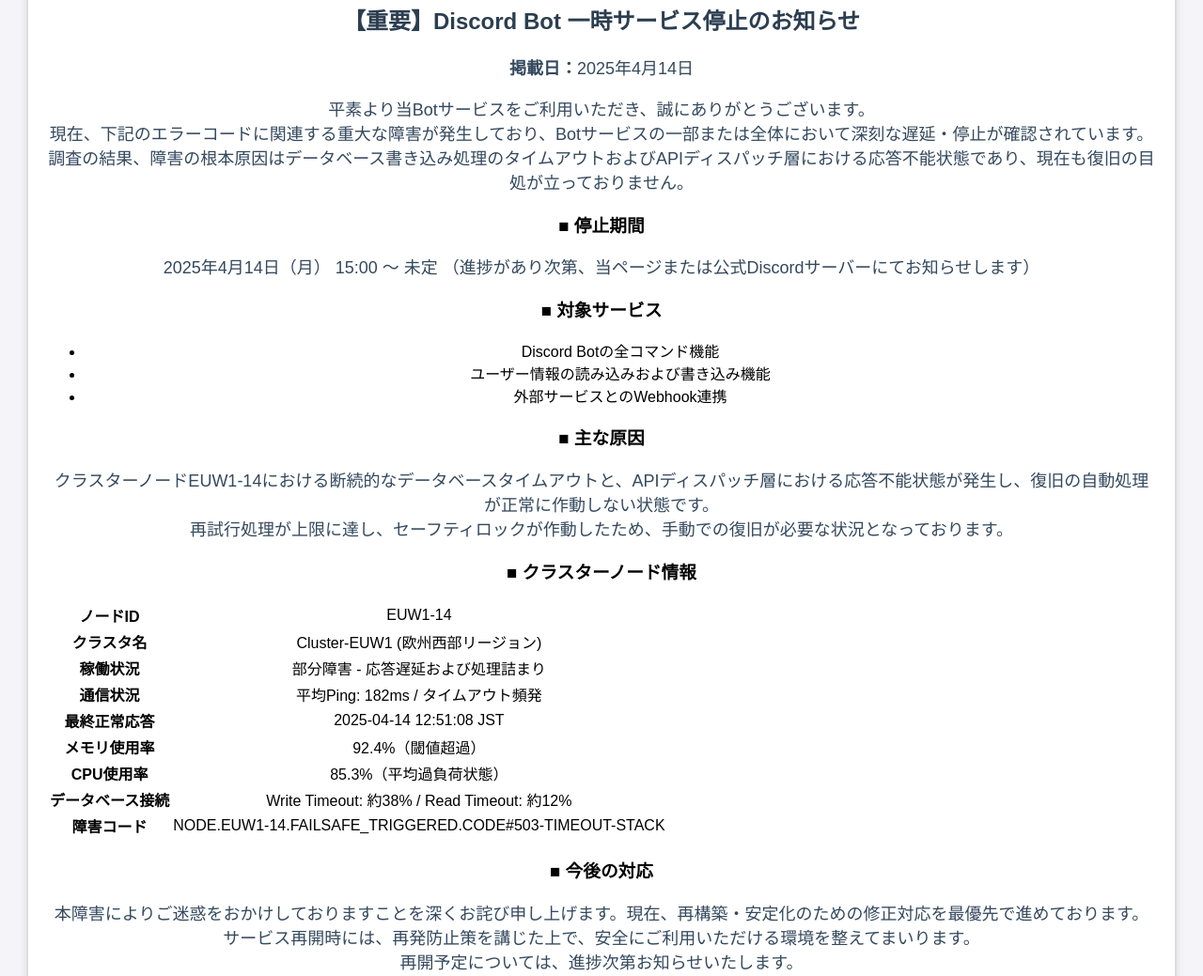
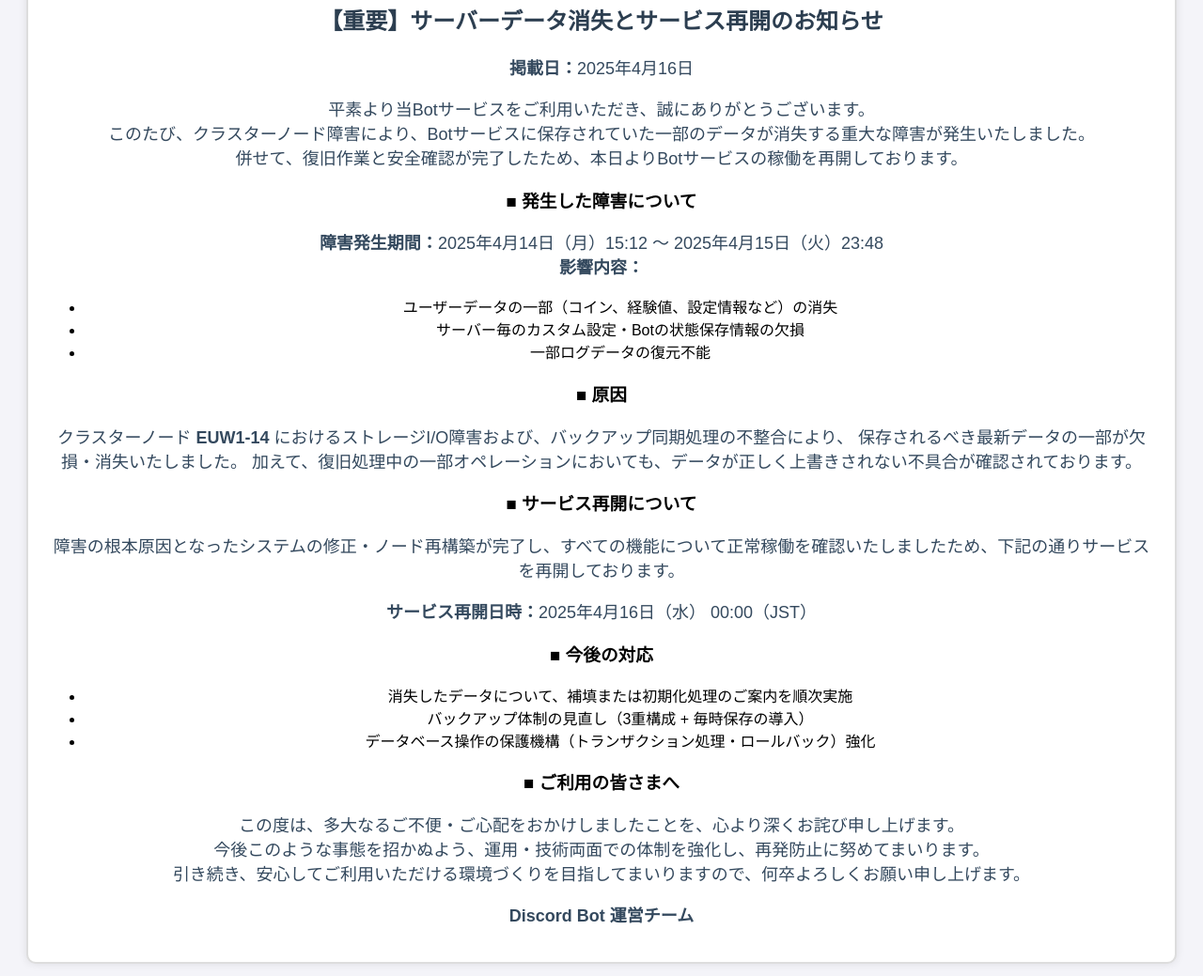
Before and after one commit to ZENITHSCRIM/Kiyaku-bot, a plain HTML site: page status.html in a window 1280 px wide. Shown: the part 161-1200 px from the top of the page at 94% size. Drawn offline with Linux system fonts and the light colour scheme.

Commit message:
Update status.html

```diff
--- a/status.html
+++ b/status.html
@@ -54,82 +54,58 @@
 
         <!-- ステータス表示部分 -->
         <p id="status-display">ステータス: サービス停止中　サーバーメンテナンス</p>
-        <section class="maintenance-notice">
-  <h2>【重要】Discord Bot 一時サービス停止のお知らせ</h2>
-  <p><strong>掲載日：</strong>2025年4月14日</p>
+        <section class="data-loss-restart-notice">
+  <h2>【重要】サーバーデータ消失とサービス再開のお知らせ</h2>
+  <p><strong>掲載日：</strong>2025年4月16日</p>
 
   <p>
     平素より当Botサービスをご利用いただき、誠にありがとうございます。<br>
-    現在、下記のエラーコードに関連する重大な障害が発生しており、Botサービスの一部または全体において深刻な遅延・停止が確認されています。<br>
-    調査の結果、障害の根本原因はデータベース書き込み処理のタイムアウトおよびAPIディスパッチ層における応答不能状態であり、現在も復旧の目処が立っておりません。
+    このたび、クラスターノード障害により、Botサービスに保存されていた一部のデータが消失する重大な障害が発生いたしました。<br>
+    併せて、復旧作業と安全確認が完了したため、本日よりBotサービスの稼働を再開しております。
   </p>
 
-  <h3>■ 停止期間</h3>
-  <p>2025年4月14日（月） 15:00 〜 未定
-  （進捗があり次第、当ページまたは公式Discordサーバーにてお知らせします）</p>
-
-  <h3>■ 対象サービス</h3>
+  <h3>■ 発生した障害について</h3>
+  <p>
+    <strong>障害発生期間：</strong>2025年4月14日（月）15:12 〜 2025年4月15日（火）23:48<br>
+    <strong>影響内容：</strong>
+  </p>
   <ul>
-    <li>Discord Botの全コマンド機能</li>
-    <li>ユーザー情報の読み込みおよび書き込み機能</li>
-    <li>外部サービスとのWebhook連携</li>
+    <li>ユーザーデータの一部（コイン、経験値、設定情報など）の消失</li>
+    <li>サーバー毎のカスタム設定・Botの状態保存情報の欠損</li>
+    <li>一部ログデータの復元不能</li>
   </ul>
 
-  <h3>■ 主な原因</h3>
+  <h3>■ 原因</h3>
   <p>
-    クラスターノードEUW1-14における断続的なデータベースタイムアウトと、APIディスパッチ層における応答不能状態が発生し、復旧の自動処理が正常に作動しない状態です。<br>
-    再試行処理が上限に達し、セーフティロックが作動したため、手動での復旧が必要な状況となっております。
+    クラスターノード <strong>EUW1-14</strong> におけるストレージI/O障害および、バックアップ同期処理の不整合により、
+    保存されるべき最新データの一部が欠損・消失いたしました。
+    加えて、復旧処理中の一部オペレーションにおいても、データが正しく上書きされない不具合が確認されております。
   </p>
 
-  <h3>■ クラスターノード情報</h3>
-  <table>
-    <tr>
-      <th>ノードID</th>
-      <td>EUW1-14</td>
-    </tr>
-    <tr>
-      <th>クラスタ名</th>
-      <td>Cluster-EUW1 (欧州西部リージョン)</td>
-    </tr>
-    <tr>
-      <th>稼働状況</th>
-      <td>部分障害 - 応答遅延および処理詰まり</td>
-    </tr>
-    <tr>
-      <th>通信状況</th>
-      <td>平均Ping: 182ms / タイムアウト頻発</td>
-    </tr>
-    <tr>
-      <th>最終正常応答</th>
-      <td>2025-04-14 12:51:08 JST</td>
-    </tr>
-    <tr>
-      <th>メモリ使用率</th>
-      <td>92.4%（閾値超過）</td>
-    </tr>
-    <tr>
-      <th>CPU使用率</th>
-      <td>85.3%（平均過負荷状態）</td>
-    </tr>
-    <tr>
-      <th>データベース接続</th>
-      <td>Write Timeout: 約38% / Read Timeout: 約12%</td>
-    </tr>
-    <tr>
-      <th>障害コード</th>
-      <td>NODE.EUW1-14.FAILSAFE_TRIGGERED.CODE#503-TIMEOUT-STACK</td>
-    </tr>
-  </table>
+  <h3>■ サービス再開について</h3>
+  <p>
+    障害の根本原因となったシステムの修正・ノード再構築が完了し、すべての機能について正常稼働を確認いたしましたため、下記の通りサービスを再開しております。
+  </p>
+
+  <p><strong>サービス再開日時：</strong>2025年4月16日（水） 00:00（JST）</p>
 
   <h3>■ 今後の対応</h3>
+  <ul>
+    <li>消失したデータについて、補填または初期化処理のご案内を順次実施</li>
+    <li>バックアップ体制の見直し（3重構成 + 毎時保存の導入）</li>
+    <li>データベース操作の保護機構（トランザクション処理・ロールバック）強化</li>
+  </ul>
+
+  <h3>■ ご利用の皆さまへ</h3>
   <p>
-    本障害によりご迷惑をおかけしておりますことを深くお詫び申し上げます。現在、再構築・安定化のための修正対応を最優先で進めております。<br>
-    サービス再開時には、再発防止策を講じた上で、安全にご利用いただける環境を整えてまいります。<br>
-    再開予定については、進捗次第お知らせいたします。
+    この度は、多大なるご不便・ご心配をおかけしましたことを、心より深くお詫び申し上げます。<br>
+    今後このような事態を招かぬよう、運用・技術両面での体制を強化し、再発防止に努めてまいります。<br>
+    引き続き、安心してご利用いただける環境づくりを目指してまいりますので、何卒よろしくお願い申し上げます。
   </p>
 
   <p><strong>Discord Bot 運営チーム</strong></p>
 </section>
+
 
     </div>
 
```
